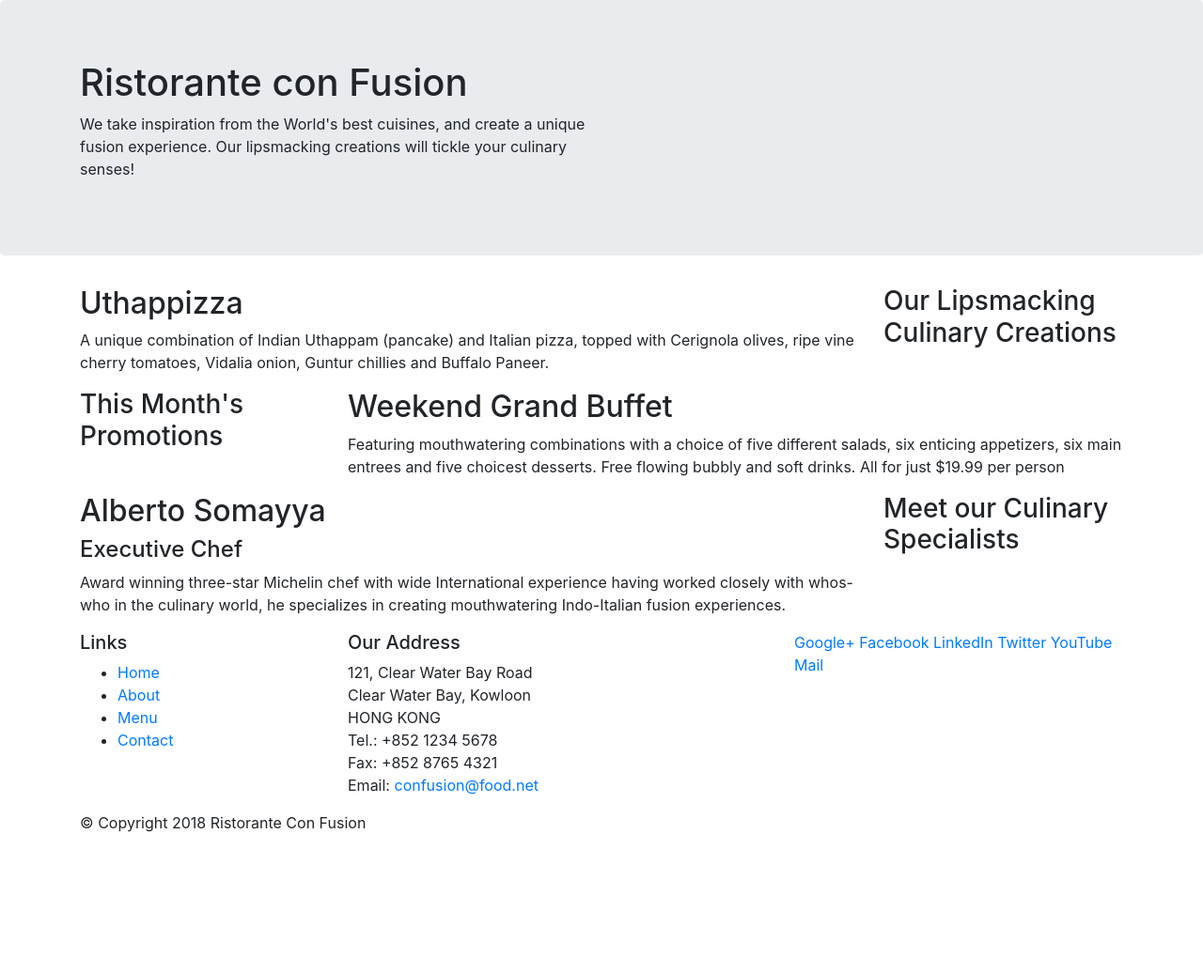
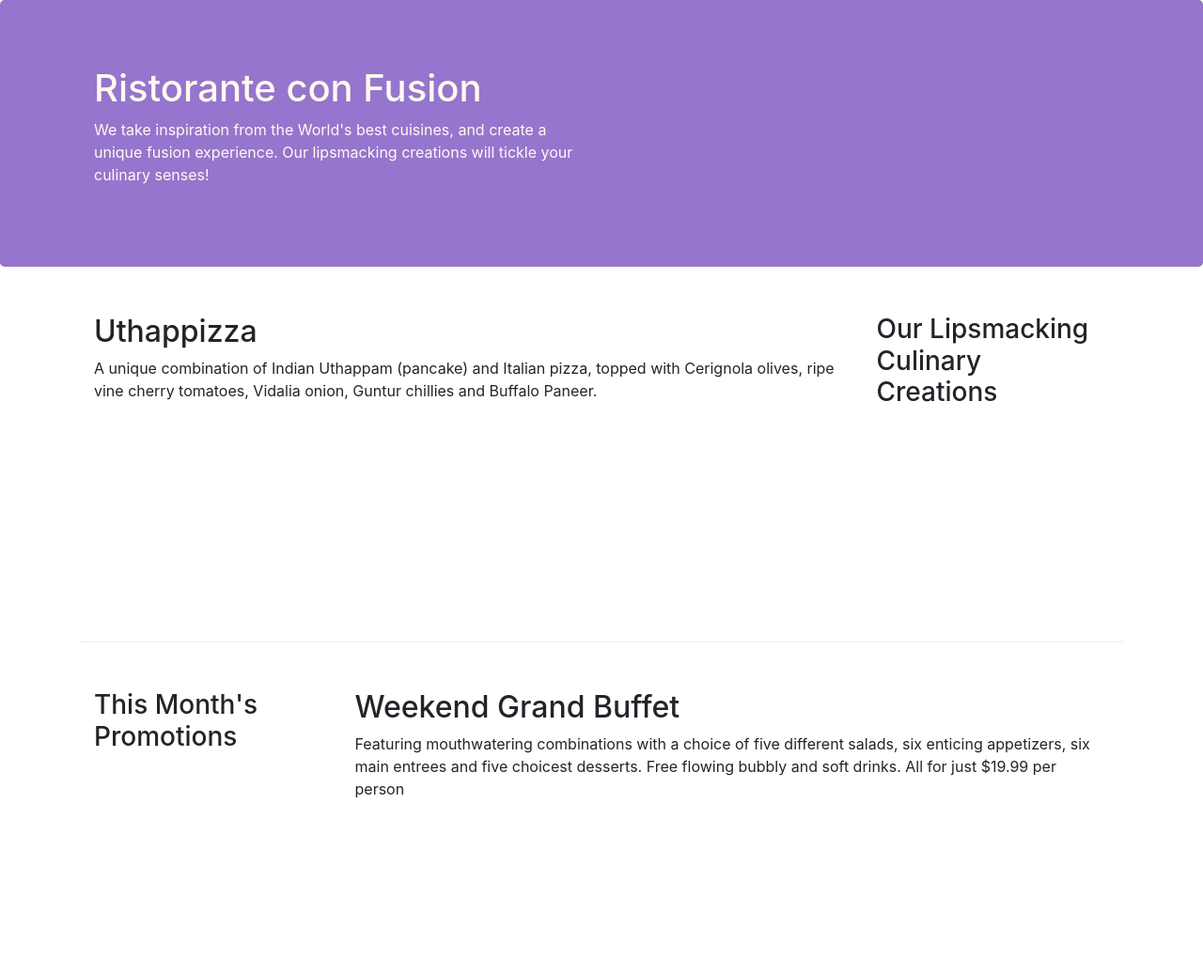
Before and after one commit to Sandino204/Restaurant-conFusion-template, a website: page index.html in a window 1280 px wide. Shown: the top 1036 px of the page at 94% size. Before the commit the page ends 904 px from the top, so only its background shows below. Drawn offline with nearby package versions, Linux system fonts and the light colour scheme.

Commit message:
Bootstrap grid part 2

```diff
--- /dev/null
+++ b/css/styles.css
@@ -0,0 +1,35 @@
+.row-header{
+    margin: 0px auto;
+    padding: 0px auto;
+}
+
+.row-content{
+    margin: 0px auto;
+    padding: 50px 0px;
+    min-height: 400px;
+    border-bottom: 1px ridge;
+}
+
+.last{
+    border: none;
+}
+
+.footer{
+    border-top: 1px ridge;
+    background-color: #d1c4e9;
+    margin: 0px auto;
+    padding: 20px 0px;
+}
+
+.jumbotron{
+    padding: 70px 30px;
+    margin: 0px auto;
+    background: #9575cd;
+    color: floralwhite;
+}
+
+address{
+    font-size: 80%;
+    margin: 0px;
+    color: #0f0f0f;
+}
--- a/index.html
+++ b/index.html
@@ -9,6 +9,7 @@
 
      <!-- Bootstrap CSS -->
      <link rel="stylesheet" href="node_modules/bootstrap/dist/css/bootstrap.min.css">
+     <link rel="stylesheet" href="css/styles.css">
 
     <title>Ristorante Con Fusion</title>
 </head>
@@ -17,7 +18,7 @@
 
     <header class="jumbotron">
         <div class="container">
-            <div class="row">
+            <div class="row row-header">
                 <div class="col-12 col-sm-6">
                     <h1>Ristorante con Fusion</h1>
                     <p>We take inspiration from the World's best cuisines, and create a unique fusion experience. Our lipsmacking creations will tickle your culinary senses!</p>
@@ -29,7 +30,7 @@
     </header>
 
     <div class="container">
-        <div class="row">
+        <div class="row row-content align-itens-center">
             <div class="col-12 col-sm-4 order-sm-last col-md-3">
                 <h3>Our Lipsmacking Culinary Creations</h3>
             </div>
@@ -40,7 +41,7 @@
         </div>
 
 
-        <div class="row">
+        <div class="row row-content align-itens-center">
             <div  class="col-12 col-sm-4 col-md-3">
                 <h3>This Month's Promotions</h3>
             </div>
@@ -50,7 +51,7 @@
             </div>
         </div>
 
-        <div class="row">
+        <div class="row row-content align-itens-center last">
             <div  class="col-12 col-sm-4 order-sm-last col-md-3">
                 <h3>Meet our Culinary Specialists</h3>
             </div>
@@ -62,21 +63,21 @@
         </div>
     </div>
 
-    <footer>
+    <footer class="footer">
         <div class="container">
             <div class="row">
-                <div class="col-4 col-sm-2">
+                <div class="col-4 offset-1 col-sm-2">
                     <h5>Links</h5>
-                    <ul>
+                    <ul class="list-unstyled">
                         <li><a href="#">Home</a></li>
                         <li><a href="#">About</a></li>
                         <li><a href="#">Menu</a></li>
                         <li><a href="#">Contact</a></li>
                     </ul>
                 </div>
-                <div class="col-7 offset-1 col-sm-5">
+                <div class="col-7  col-sm-5">
                     <h5>Our Address</h5>
-                    <address>
+                    <address >
 		              121, Clear Water Bay Road<br>
 		              Clear Water Bay, Kowloon<br>
 		              HONG KONG<br>
@@ -85,8 +86,8 @@
 		              Email: <a href="mailto:confusion@food.net">confusion@food.net</a>
 		           </address>
                 </div>
-                <div class="col-12 col-sm-4">
-                    <div>
+                <div class="col-12 col-sm-4 align-self-center">
+                    <div class="text-center">
                         <a href="http://google.com/+">Google+</a>
                         <a href="http://www.facebook.com/profile.php?id=">Facebook</a>
                         <a href="http://www.linkedin.com/in/">LinkedIn</a>
@@ -96,7 +97,7 @@
                     </div>
                 </div>
            </div>
-           <div class="row">
+           <div class="row justify-content-center">
                 <div class="col-auto">
                     <p>© Copyright 2018 Ristorante Con Fusion</p>
                 </div>
```
